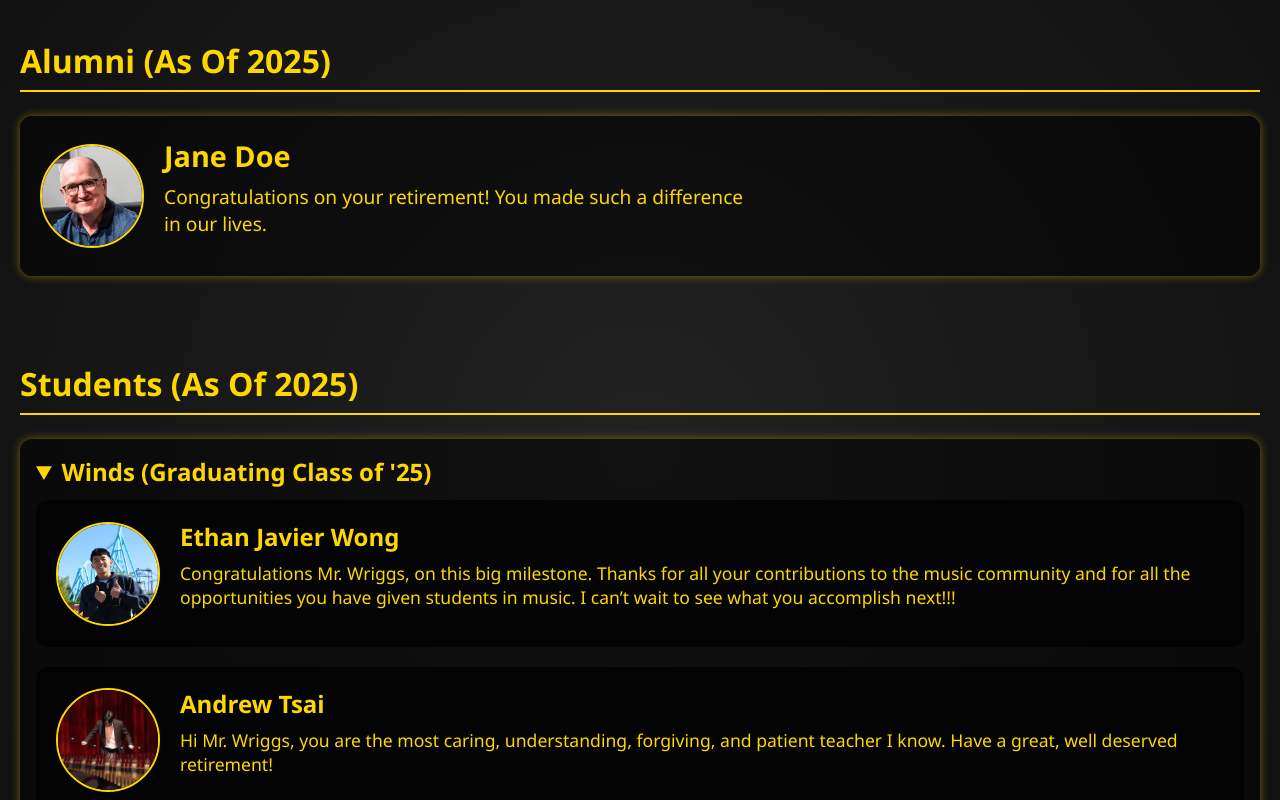
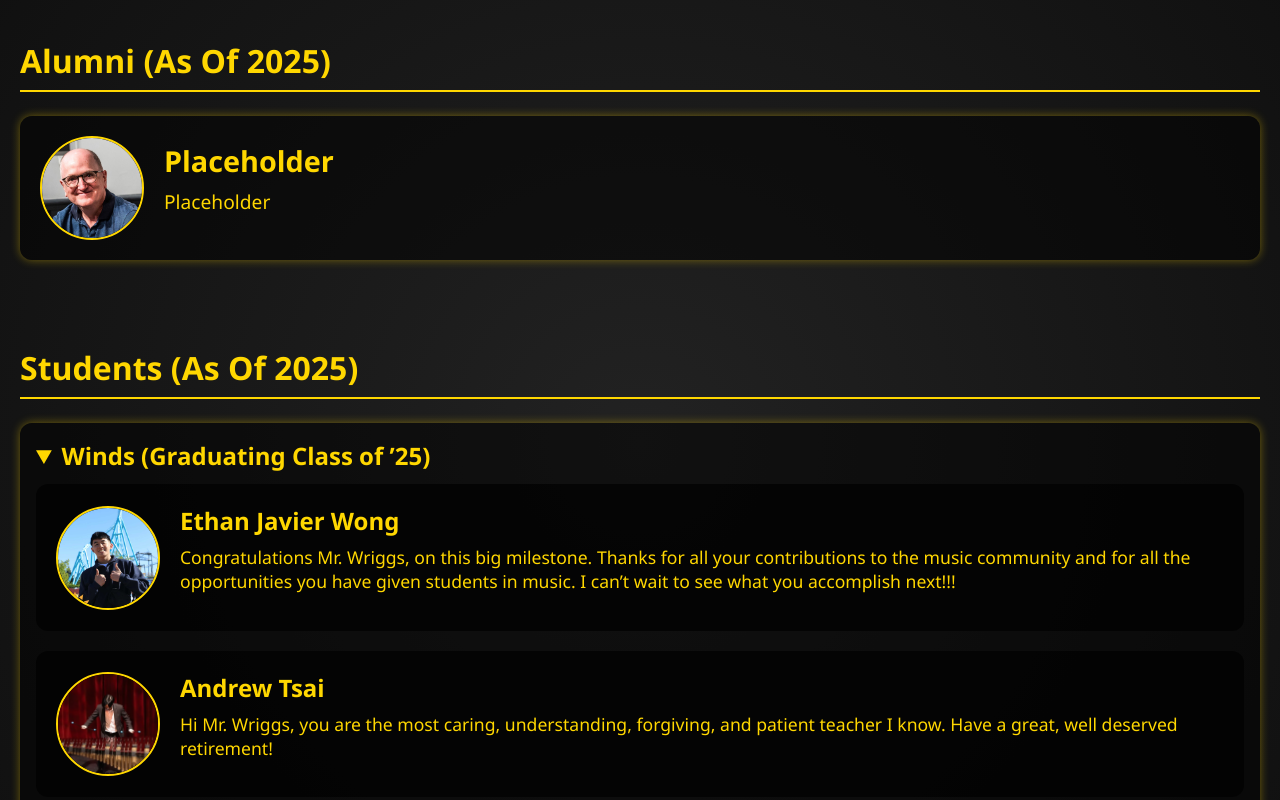
Before and after one commit to MarkRaspopov65/retirementWebsite, a Next.js app: page /tributes in a window 1280 px wide. Shown: the part 1400-2200 px from the top of the page. Built offline with nearby package versions, Linux system fonts and the light colour scheme.

Commit message:
Student additions 2

```diff
--- a/src/app/tributes/page.tsx
+++ b/src/app/tributes/page.tsx
@@ -1,6 +1,6 @@
 'use client';
 
-import React, { useState } from 'react';
+import React from 'react';
 
 
 type Person = {
@@ -49,10 +49,10 @@ const teachers2025: Person[] = [
 
 const alumni2025: Person[] = [
   {
-    name: 'Jane Doe',
+    name: 'Placeholder',
     role: 'Alumni',
     year: 2025,
-    message: 'Congratulations on your retirement! You made such a difference in our lives.',
+    message: 'Placeholder',
     image: '/tributes/beckwith.jpg',
   },
   // add more alumni here
@@ -298,8 +298,6 @@ function groupByDisciplineYear(people: Person[]) {
 }
 
 export default function TributesPage() {
-  // Assume teachers and alumni have no discipline/year so we show them separately
-  const teacherAlumni = [...teachers2025, ...alumni2025];
   const studentsByGroup = groupByDisciplineYear(students2025);
 
   return (
@@ -377,7 +375,7 @@ export default function TributesPage() {
                     marginBottom: 12,
                   }}
                 >
-                  {discipline} (Graduating Class of '{year.toString().slice(2)})
+                  {discipline} (Graduating Class of ’{year.toString().slice(2)})
                 </summary>
                 <div style={{ display: 'flex', flexDirection: 'column', gap: 20 }}>
                   {people.map(({ name, message, image }, index) => (
```
